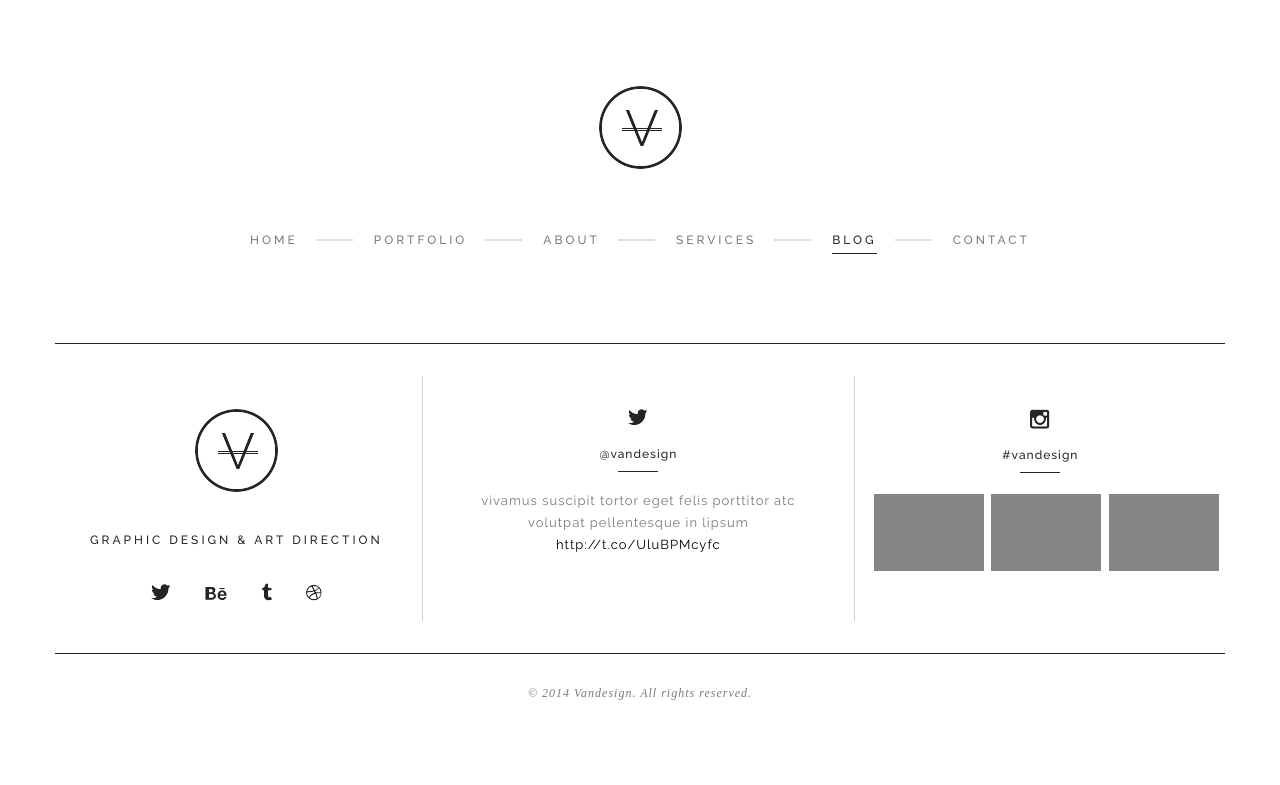
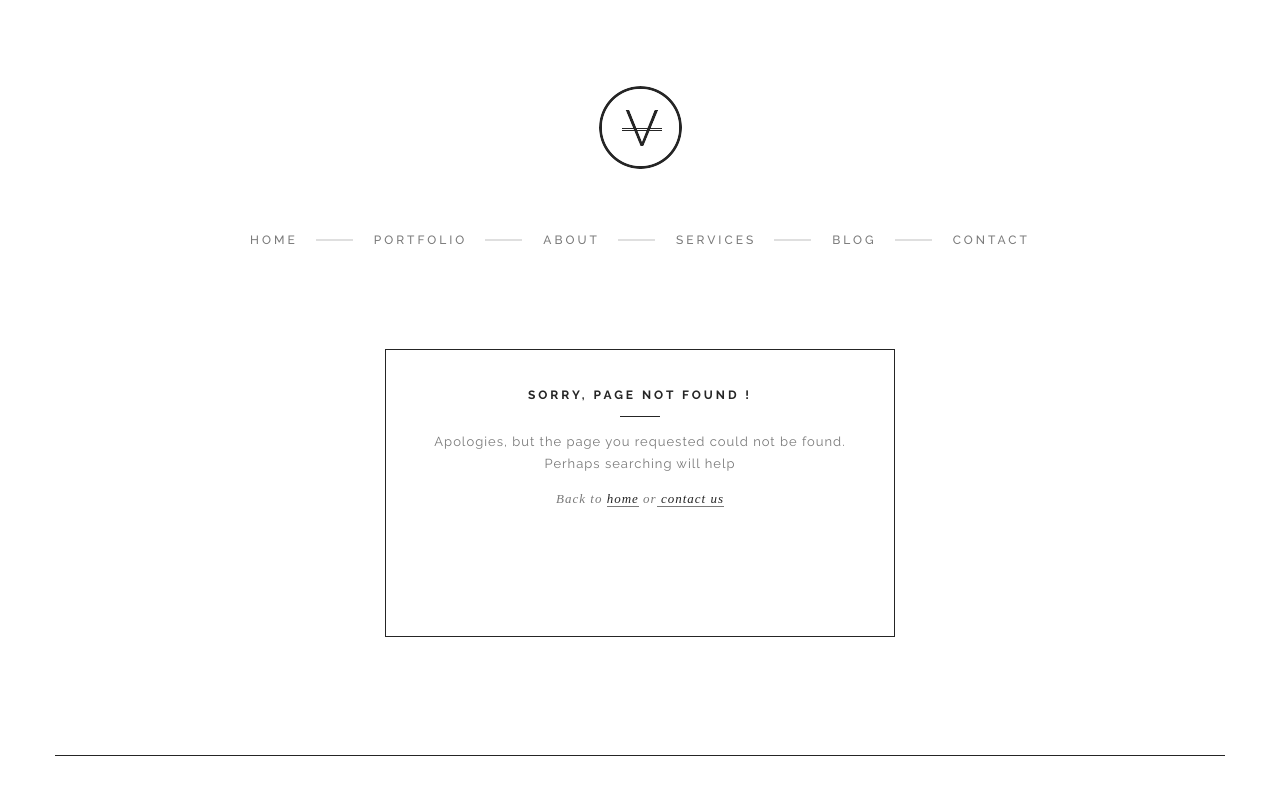
Before and after one commit to alejandronanez/van-ws, a website: page code/app/404.html in a window 1280 px wide. Shown: the top 785 px of the page. Drawn offline with nearby package versions, Linux system fonts and the light colour scheme; files that its build step writes are made by us from their sources; a web font is replaced by a local one.

Commit message:
404 85% problem with borders an input button about 30%

```diff
--- a/code/app/blog.html
+++ b/code/app/404.html
@@ -25,19 +25,25 @@
   </head>
   <body>
     <header class="header-internal top-header">
-    <a href="index.html"><img src="img/logo.png" alt="Vandesign Logo" class="logo-header"></a>
+      <a href="index.html"><img src="img/logo.png" alt="Vandesign Logo" class="logo-header"></a>
       <nav>
         <ul>
           <li><a href="index.html">home</a></li>
           <li><a href="portfolio.html">portfolio</a></li>
           <li><a href="about.html">about</a></li>
           <li><a href="services.html">services</a></li>
-          <li><a href="blog.html" class="selected">blog</a></li>
+          <li><a href="blog.html">blog</a></li>
           <li><a href="contact.html">contact</a></li>
         </ul>
       </nav>
     </header>
-
+    <section class="error404">
+      <div>
+        <h4>sorry, page not found &#33;</h4>
+        <p>Apologies, but the page you requested could not be found. Perhaps searching will help</p>
+        <p class="links404">Back to <a href="index.html">home</a> or<a href="contact.html"> contact us</a></p>
+      </div>
+    </section>
     <footer>
       <div class="footer-van">
         <a href="index.html"><img src="img/logo.png" alt="Vandesign Logo" class="footer-van-logo"></a>
--- a/code/app/styles/styles.css
+++ b/code/app/styles/styles.css
@@ -97,7 +97,7 @@ TOP HEADER - INTERNAL
 
 .header-internal {
   float: left;
-  margin: 86px 0 80px;
+  margin-top: 86px;
   padding: 0;
   width: 100%;
   text-align: center;
@@ -488,3 +488,86 @@ HOME - INTERNAL
   padding: 14px 19px;
 
 }
+
+/**********************************
+404 - INTERNAL
+***********************************/
+
+.error404 {
+  width: 100%;
+  float: left;
+  text-align: center;
+  margin: 86px 0 118px;
+}
+
+.error404 div {
+  margin: 0 auto;
+  width: 43.5%;
+  height: 286px;
+  border: 1px double #252525;
+
+}
+
+.error404 h4 {
+  margin: 34px 0 14px;
+  font-size: 12px;
+  font-weight: 700;
+  letter-spacing: 3px;
+  text-transform: uppercase;
+  color: #252525;
+  background-image: url(../img/footer-h5-bar.png);
+  background-repeat: no-repeat;
+  background-position: bottom center;
+  padding-bottom: 11px;
+
+}
+
+.error404 p {
+  font-size: 13px;
+  padding: 0 35px;
+
+}
+
+.links404 {
+  font-family: "Playfair Display", serif;
+  font-style: italic;
+  font-size: 12px;
+
+}
+
+.links404 a {
+  color: #252525;
+  text-decoration: none;
+  line-height: 12px;
+  border-bottom: 1px solid #7a7a7a;
+
+}
+
+/**********************************
+ABOUT - INTERNAL
+***********************************/
+
+.header-about {
+  width: 100%;
+  height: 274px;
+  margin: 53px 0 85px;
+  float: left;
+  text-align: center;
+  color: #fff;
+  background-color: #000;
+
+}
+
+.header-about h3 {
+  font-size: 24px;
+  font-weight: 600;
+  text-transform: uppercase;
+
+}
+
+.header-about p {
+  font-family: "Playfair Display", serif;
+  font-style: italic;
+  font-size: 12px;
+
+}
```
Also changed, not shown: code/app/about.html (+5 -1 lines), code/app/img/logo-about.png (added), code/app/img/magnifier.png (added).
